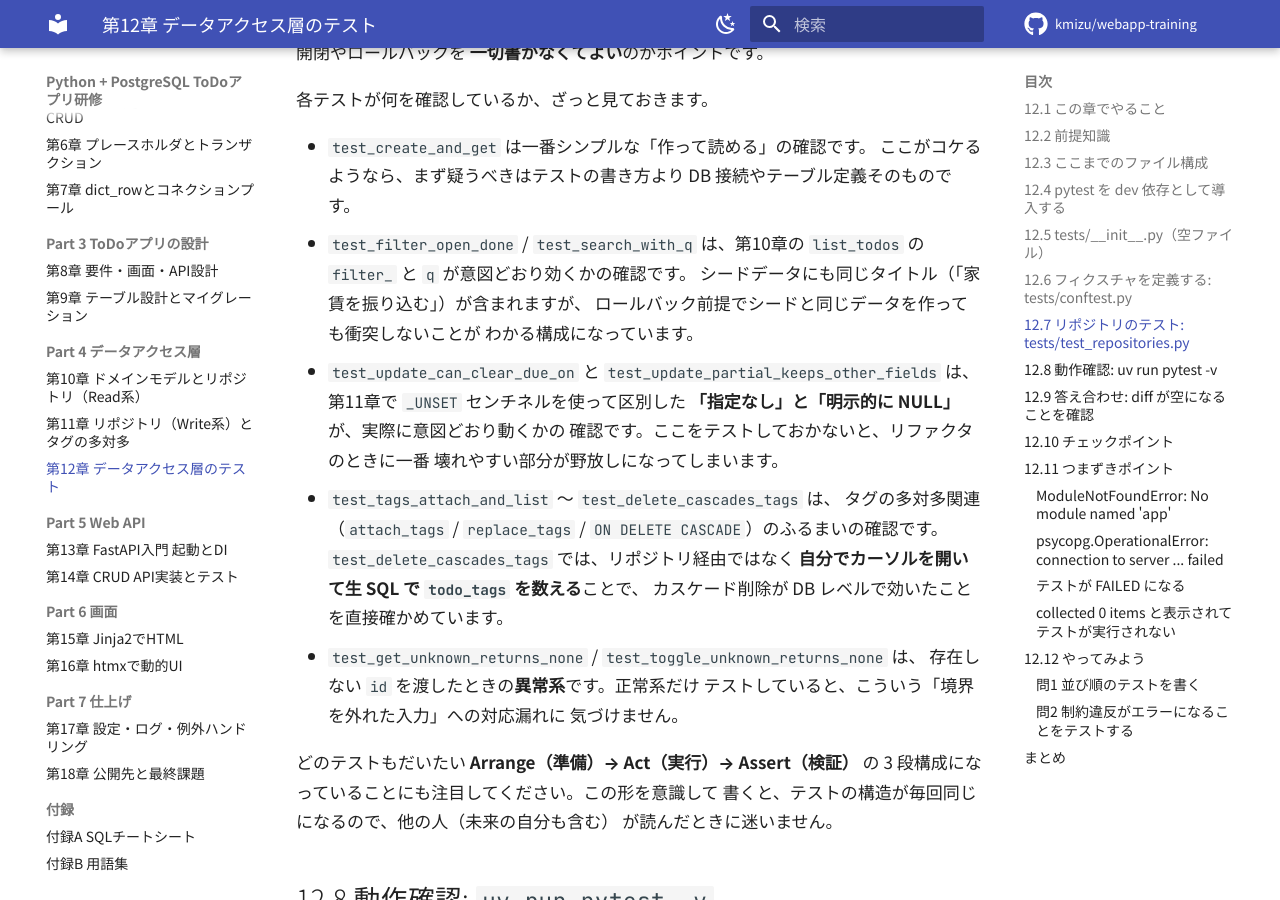
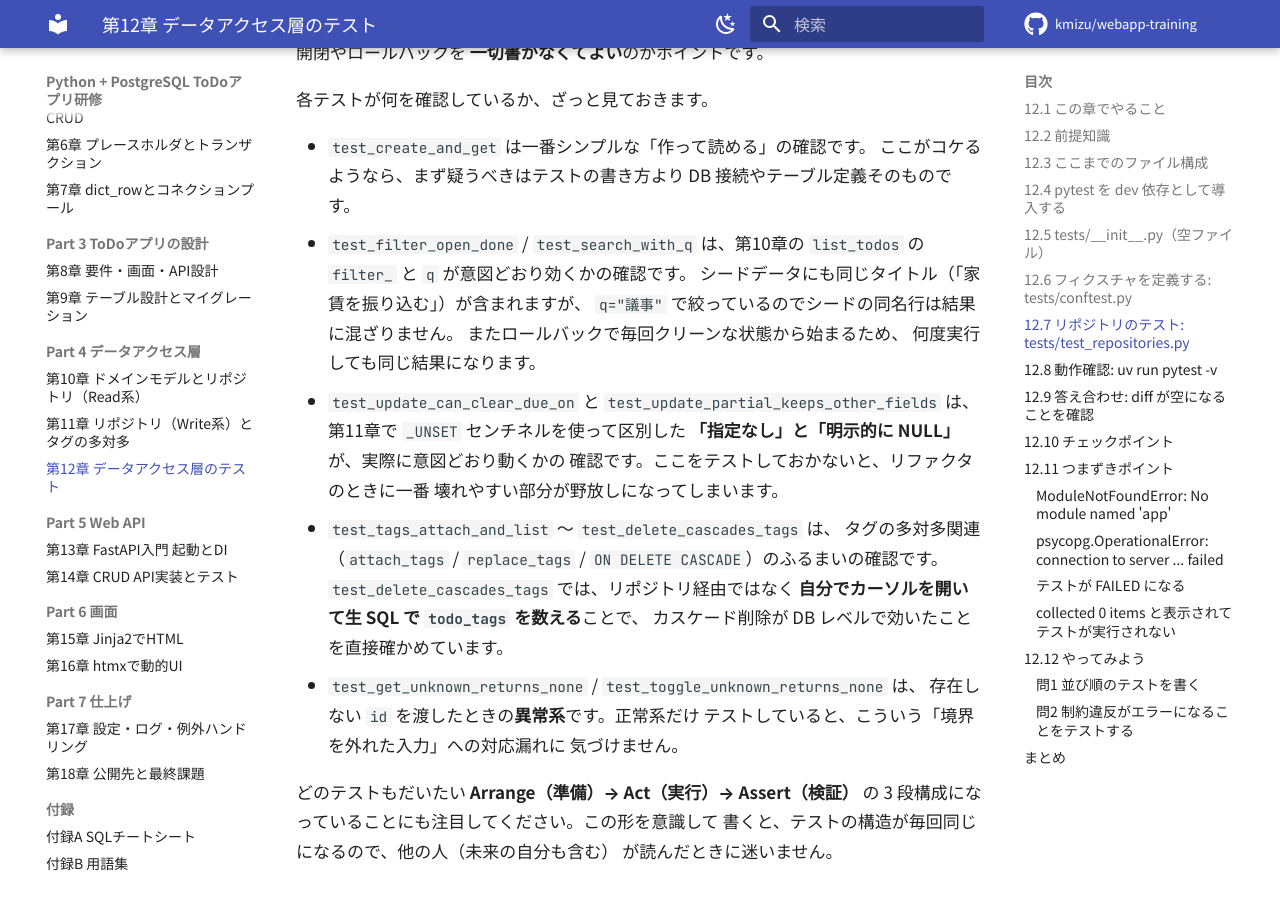
Before and after one commit to kmizu/webapp-training, an MkDocs documentation site: the page built from docs/12-data-tests.md, in a window 1280 px wide and 900 px high, scrolled down 7973 px. Built offline with MkDocs 1.6.1 and Material for MkDocs 9.7.7, drawn with Linux system fonts in a browser that asks for light colours; comment, search, counter and statistics services are not loaded; some of the changed text lies outside the part shown.

Commit message:
docs: address minor review comments in 12-data-tests.md

````diff
--- a/docs/12-data-tests.md
+++ b/docs/12-data-tests.md
@@ -57,7 +57,7 @@ SQL のミス（カラム名の打ち間違い、`ORDER BY` の並び順、`ON C
     **`commit()` を呼ぶまで確定しません**。`rollback()` を呼べば、
     そのトランザクションの中で行った変更はすべて巻き戻されます。
 
-    この性質をテストに使います。つまり:
+    この性質をテストに使います。つまり、こういう流れです。
 
     ```text
     テスト開始
@@ -364,8 +364,9 @@ def test_toggle_unknown_returns_none(conn):
 - `test_filter_open_done` / `test_search_with_q` は、第10章の
   `list_todos` の `filter_` と `q` が意図どおり効くかの確認です。
   シードデータにも同じタイトル（「家賃を振り込む」）が含まれますが、
-  ロールバック前提でシードと同じデータを作っても衝突しないことが
-  わかる構成になっています。
+  `q="議事"` で絞っているのでシードの同名行は結果に混ざりません。
+  またロールバックで毎回クリーンな状態から始まるため、
+  何度実行しても同じ結果になります。
 - `test_update_can_clear_due_on` と `test_update_partial_keeps_other_fields`
   は、第11章で `_UNSET` センチネルを使って区別した
   **「指定なし」と「明示的に NULL」** が、実際に意図どおり動くかの
````
